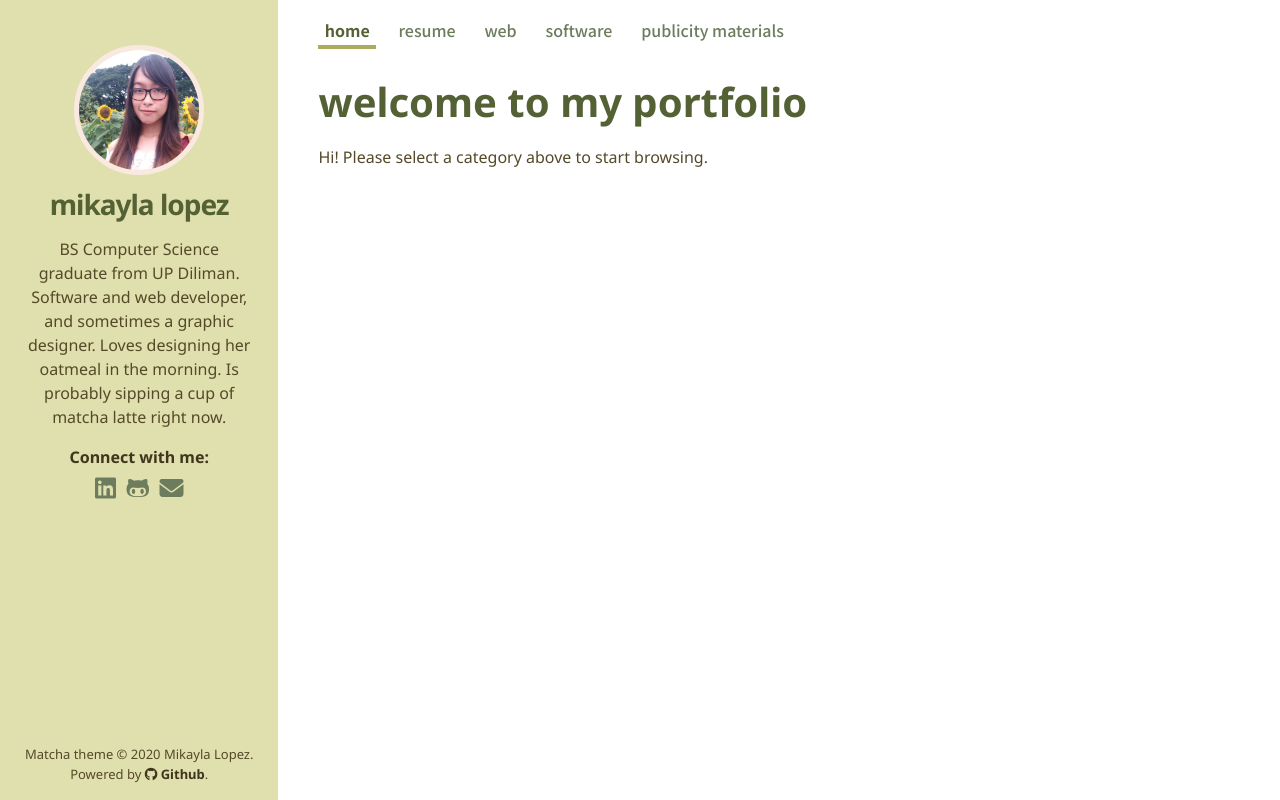
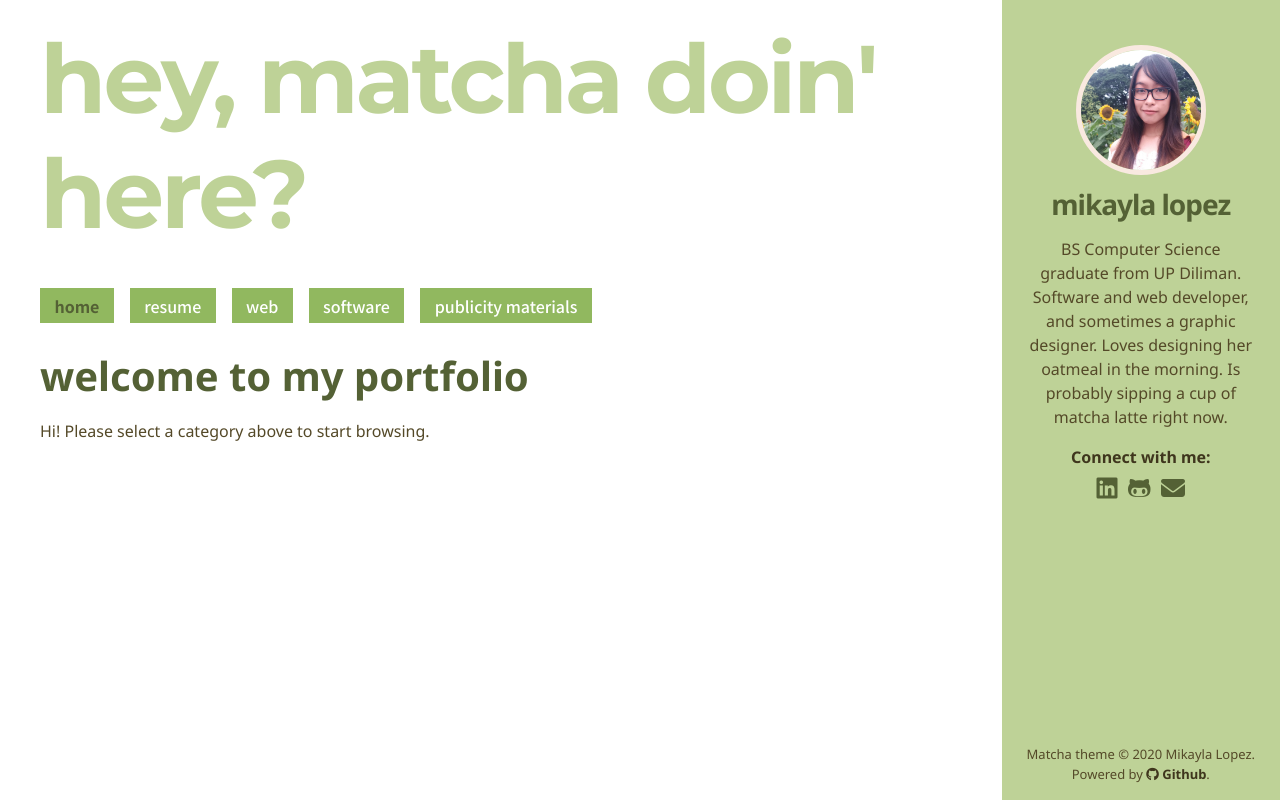
Before and after one commit to murkeirluh/murkeirluh.github.io, a plain HTML site: page new_index.html in a window 1280 px wide. Drawn offline with nearby package versions, Linux system fonts and the light colour scheme.

Commit message:
update matcha layout

```diff
--- a/colors.scss
+++ b/colors.scss
@@ -2,10 +2,10 @@ $palettes: (
     matcha: (
         culinary: #546135,
         cafe: #ACAA5F,
-        ceremonial: #6D7C5D,
+        ceremonial: #91b85f,
         base: #7E8B69,
-        latte: #D8D69B,
-        milky: rgb(224, 223, 174)
+        latte: #bcd198,
+        milky: #bed297
     ),
 
     milk: (
--- a/matcha.scss
+++ b/matcha.scss
@@ -3,9 +3,9 @@
 html, body {
     font-family: 'Noto Sans' !important;
     color: palette(azuki, base);
-    background-color: palette(milk, oat);
+    background-color: white;
     margin: 0;
-    height: 100%;
+    height: 100vh;
 }
 
 strong {
@@ -23,8 +23,7 @@ p { color: palette(azuki, base); }
 
 main#main {
     display: flex;
-    flex-direction: row !important;
-    height: 100%;
+    flex-direction: row-reverse;
 
     section.sidebar {
         display: flex;
@@ -32,13 +31,15 @@ main#main {
         flex-direction: column;
         flex: 1;
         padding: 0 1.5rem;
-        align-items: center;
         text-align: center;
+        justify-content: space-between;
+        min-height: 100vh;
 
         .intro {
-            flex-grow: 1;
-            margin: auto;
-            justify-items: center;
+            display: flex;
+            flex-direction: column;
+            align-items: center;
+            justify-content: space-between;
             padding: 2rem 0;
 
             p {
@@ -64,13 +65,13 @@ main#main {
             i, a i, a:active i {
                 font-size: 1.5rem;
                 padding: 0.4rem 0.2rem;
-                color: palette(matcha, ceremonial);
+                color: palette(matcha, culinary);
                 transition: ease-in 0.2s;
                 -moz-transition: ease-in 0.2s;
             }
 
             a:hover i {
-                color: palette(azuki, base);
+                color: palette(milk, oat);
                 transition: ease-in 0.2s;
                 -moz-transition: ease-in 0.2s;
             }
@@ -89,6 +90,15 @@ main#main {
         flex-direction: column;
         margin: 0 2.5rem;
 
+        .greeting {
+            font-size: 6rem;
+            color: palette(matcha, milky);
+            padding: 1.3rem 0;
+            letter-spacing: -0.2rem;
+            font-family: 'Montserrat', sans-serif;
+            font-weight: 700;
+        }
+
         .navigation {
             margin: 1rem 0;
             text-transform: lowercase;
@@ -96,19 +106,18 @@ main#main {
             a { text-decoration: none; }
 
             a, a:active {
-                color: palette(matcha, ceremonial);
+                background-color: palette(matcha, ceremonial);
+                color: white;
                 font-family: 'Noto Sans JP', ;
                 font-weight: 500;
                 display: inline-flex;
-                padding: 0.15rem 0.4rem;
+                padding: 0.35rem 0.9rem;
                 margin-right: 1rem;
-                border-bottom: 0.3rem solid transparent;
 
             }
 
             a:hover, .nav-link.active {
                 font-weight: 700;
-                border-bottom: 0.3rem solid palette(matcha, cafe);
                 cursor: pointer;
                 color: palette(matcha, culinary);
             }
--- a/new.scss
+++ b/new.scss
@@ -3,9 +3,9 @@
 html, body {
     font-family: 'Noto Sans' !important;
     color: palette(azuki, base);
-    background-color: palette(milk, oat);
+    background-color: white;
     margin: 0;
-    height: 100%;
+    height: 100vh;
 }
 
 strong {
@@ -23,8 +23,7 @@ p { color: palette(azuki, base); }
 
 main#main {
     display: flex;
-    flex-direction: row !important;
-    height: 100%;
+    flex-direction: row-reverse;
 
     section.sidebar {
         display: flex;
@@ -32,13 +31,15 @@ main#main {
         flex-direction: column;
         flex: 1;
         padding: 0 1.5rem;
-        align-items: center;
         text-align: center;
+        justify-content: space-between;
+        min-height: 100vh;
 
         .intro {
-            flex-grow: 1;
-            margin: auto;
-            justify-items: center;
+            display: flex;
+            flex-direction: column;
+            align-items: center;
+            justify-content: space-between;
             padding: 2rem 0;
 
             p {
@@ -64,13 +65,13 @@ main#main {
             i, a i, a:active i {
                 font-size: 1.5rem;
                 padding: 0.4rem 0.2rem;
-                color: palette(matcha, ceremonial);
+                color: palette(matcha, culinary);
                 transition: ease-in 0.2s;
                 -moz-transition: ease-in 0.2s;
             }
 
             a:hover i {
-                color: palette(azuki, base);
+                color: palette(milk, oat);
                 transition: ease-in 0.2s;
                 -moz-transition: ease-in 0.2s;
             }
@@ -89,6 +90,15 @@ main#main {
         flex-direction: column;
         margin: 0 2.5rem;
 
+        .greeting {
+            font-size: 6rem;
+            color: palette(matcha, milky);
+            padding: 1.3rem 0;
+            letter-spacing: -0.2rem;
+            font-family: 'Montserrat', sans-serif;
+            font-weight: 700;
+        }
+
         .navigation {
             margin: 1rem 0;
             text-transform: lowercase;
@@ -96,19 +106,18 @@ main#main {
             a { text-decoration: none; }
 
             a, a:active {
-                color: palette(matcha, ceremonial);
+                background-color: palette(matcha, ceremonial);
+                color: white;
                 font-family: 'Noto Sans JP', ;
                 font-weight: 500;
                 display: inline-flex;
-                padding: 0.15rem 0.4rem;
+                padding: 0.35rem 0.9rem;
                 margin-right: 1rem;
-                border-bottom: 0.3rem solid transparent;
 
             }
 
             a:hover, .nav-link.active {
                 font-weight: 700;
-                border-bottom: 0.3rem solid palette(matcha, cafe);
                 cursor: pointer;
                 color: palette(matcha, culinary);
             }
--- a/new_index.html
+++ b/new_index.html
@@ -7,7 +7,7 @@
 
         <link rel="stylesheet" href="new.css">
         <link rel="stylesheet" href="assets/font-awesome/css/font-awesome.min.css">
-        <link href="https://fonts.googleapis.com/css?family=Noto+Sans+JP:500,700|Noto+Sans:400,700,700i&display=swap" rel="stylesheet">
+        <link href="https://fonts.googleapis.com/css?family=Montserrat:700,800|Noto+Sans+JP:500,700|Noto+Sans:400,700,700i&display=swap" rel="stylesheet">
         <script src="https://use.fontawesome.com/5b20e0794d.js"></script>
         <link rel="stylesheet" href="https://stackpath.bootstrapcdn.com/bootstrap/4.3.1/css/bootstrap.min.css" integrity="sha384-ggOyR0iXCbMQv3Xipma34MD+dH/1fQ784/j6cY/iJTQUOhcWr7x9JvoRxT2MZw1T" crossorigin="anonymous">
     </head>
@@ -35,6 +35,7 @@
             </section>
 
             <section class="content">
+                <h1 class="greeting">hey, matcha doin' here?</h1>
                 <ul class="navigation nav" role="tablist">
                     <li class="nav-item">
                         <a class="nav-link active" id="home-tab" data-toggle="tab" href="#home" role="tab" aria-controls="home" aria-selected="true">home</a>
@@ -59,7 +60,7 @@
                         <p>Hi! Please select a category above to start browsing.</p>
                     </div>
                     <div class="tab-pane" id="resume" role="tabpanel" aria-labelledby="resume-tab">
-                        <h1>resume</h1>
+                        <!-- <h1>resume</h1> -->
                         <p>
                             <a class="download" href="https://drive.google.com/file/d/1_yR--8Ci02Sil6vWyGixCDAqYaT2Y9an/edit" target="_blank">View</a><a class="download" href="assets/resume.pdf" download="lopezmikayla-resume" role="button" target="_blank">Download</a></p>
                         <iframe src="https://drive.google.com/file/d/1_yR--8Ci02Sil6vWyGixCDAqYaT2Y9an/preview" width="640" height="500"></iframe>
```
Also changed, not shown: matcha_index.html (+3 -2 lines), new.css, 1 other file.
